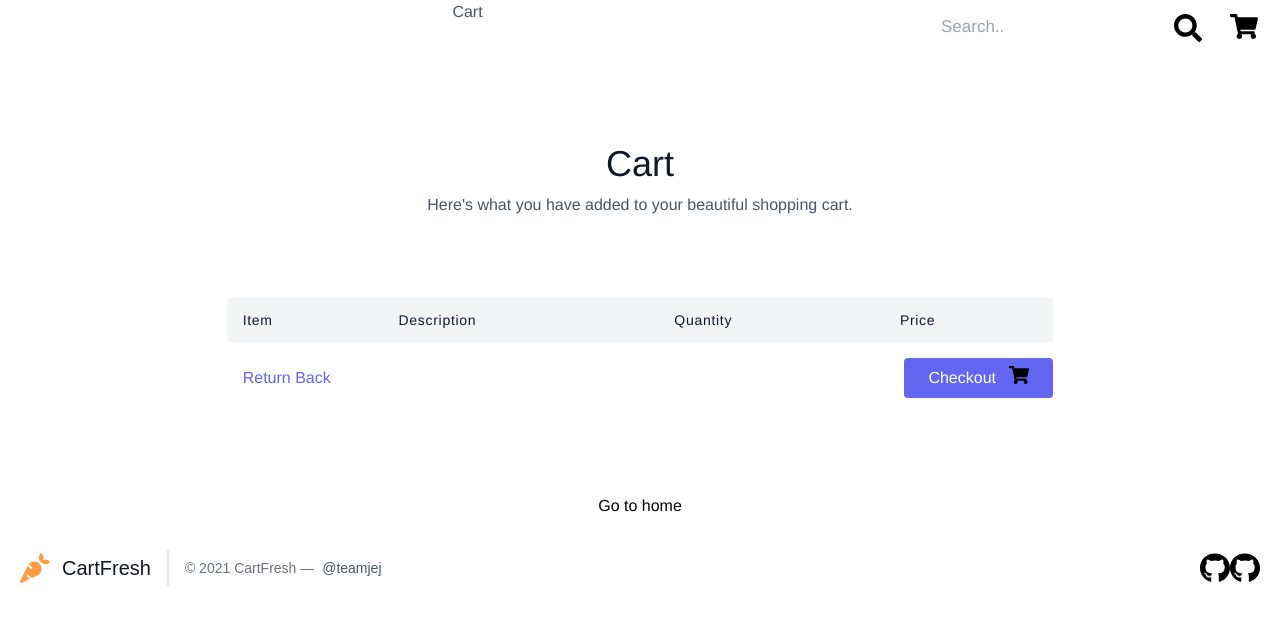
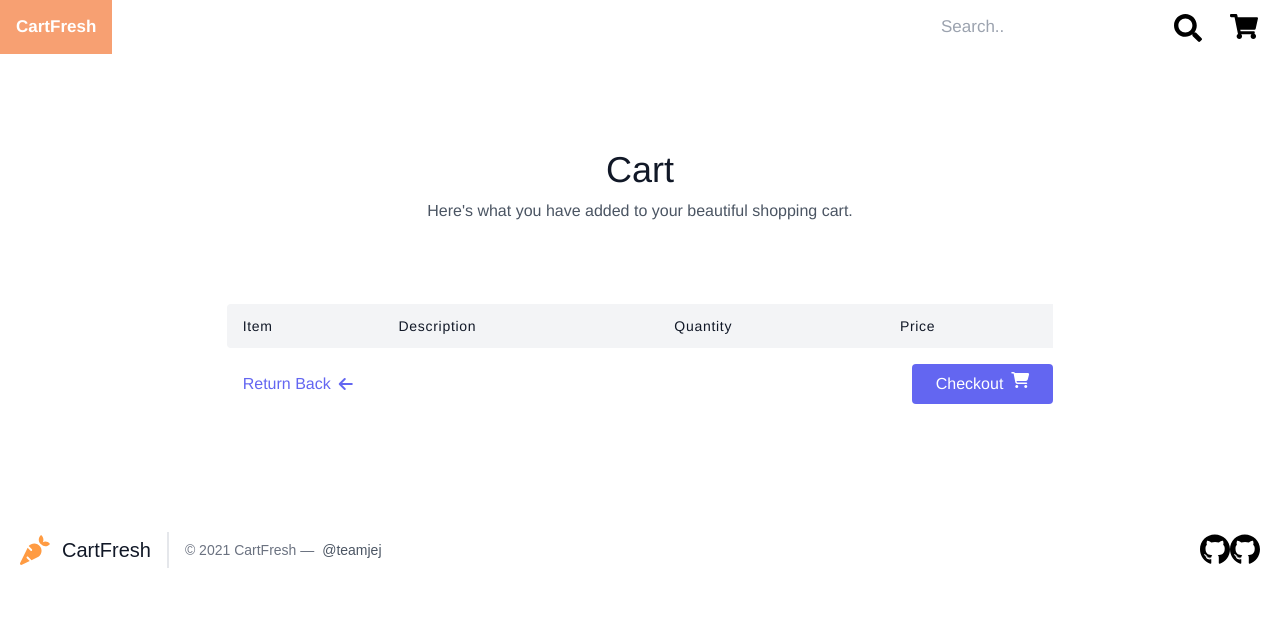
Before and after one commit to ericfib/HackEPS2021-Frontend, a Vue app in the folder collab-shopping/: page /items in a window 1280 px wide. Shown: the top 624 px of the page. Built offline with nearby package versions, Linux system fonts and the light colour scheme.

Commit message:
Finished checkout and fixed some bugs

```diff
--- a/collab-shopping/index.html
+++ b/collab-shopping/index.html
@@ -40,5 +40,6 @@
         </span>
       </div>
     </footer>
+    <script src="https://kit.fontawesome.com/df57820da4.js" crossorigin="anonymous"></script>
   </body>
 </html>
--- a/collab-shopping/src/components/listitems.vue
+++ b/collab-shopping/src/components/listitems.vue
@@ -3,7 +3,7 @@
 <header class="text-gray-600 body-font">
       <div class="topnav">
       <!--this is listitems-->
-      <a class="active animate__rubberBand" href="/">Cart</a>
+      <a class="active animate__rubberBand" href="/" id="title">CartFresh</a>
       <div class="search-container">
         <form>
           <input type="text" placeholder="Search.." name="search" v-model="search_word">
@@ -48,23 +48,16 @@
       </table>
     </div>
     <div class="flex pl-4 mt-4 lg:w-2/3 w-full mx-auto">
-      <a class="text-indigo-500 inline-flex items-center md:mb-2 lg:mb-0" v-bind:href="'/'">Return Back
+      <a class="text-indigo-500 inline-flex items-center md:mb-2 lg:mb-0" v-bind:href="'/'">Return Back<i class="fas fa-arrow-left"></i>
       </a>
-      <button class="flex ml-auto text-white bg-indigo-500 border-0 py-2 px-6 focus:outline-none hover:bg-indigo-600 rounded">Checkout&nbsp;&nbsp;&nbsp; <img src="./../assets/shopping-cart-solid.svg" width="20px"></button>
+      <button class="flex ml-auto text-white bg-indigo-500 border-0 py-2 px-6 focus:outline-none hover:bg-indigo-600 rounded">Checkout<i class="fas fa-shopping-cart"></i></button>
     </div>
   </div>
 </section>
+  </template>
 
-
-
-
-  <button @click="goTo('/')">Go to home</button>
-
-
-
-  </template>
   <style>
-  @import url("https://unpkg.com/tailwindcss@^2/dist/tailwind.min.css");
+ @import url("https://unpkg.com/tailwindcss@^2/dist/tailwind.min.css");
   /*this is hellowrold*/
 @import url("https://cdnjs.cloudflare.com/ajax/libs/animate.css/4.1.1/animate.min.css");
 * {box-sizing: border-box;}
@@ -165,4 +158,8 @@ body {
 
 #carro, #search {
   width: 40px;
-} </style>
+}
+i {
+  margin-left: 8px;
+}
+</style>
```
